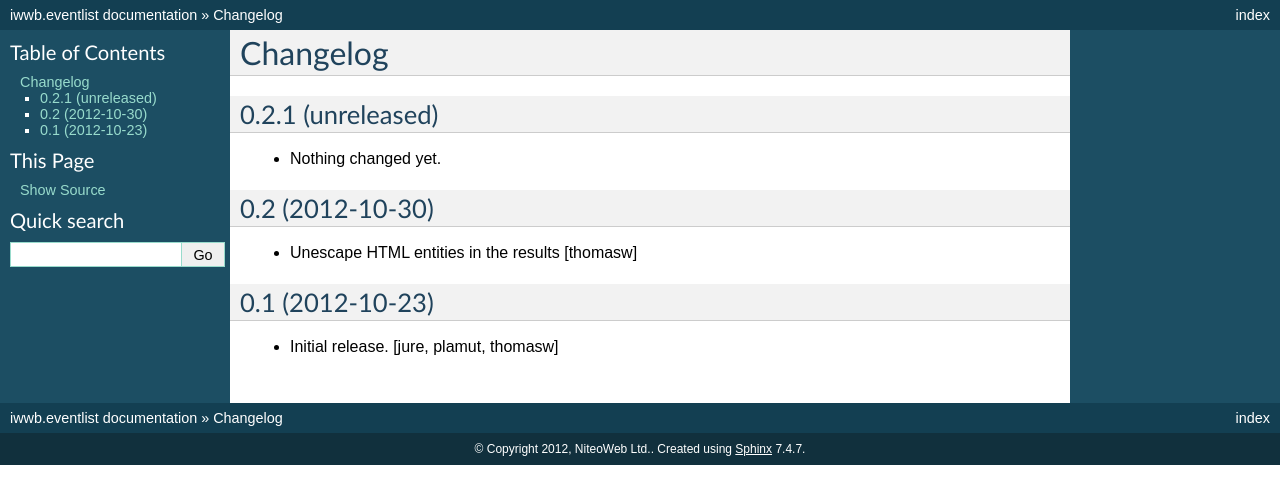
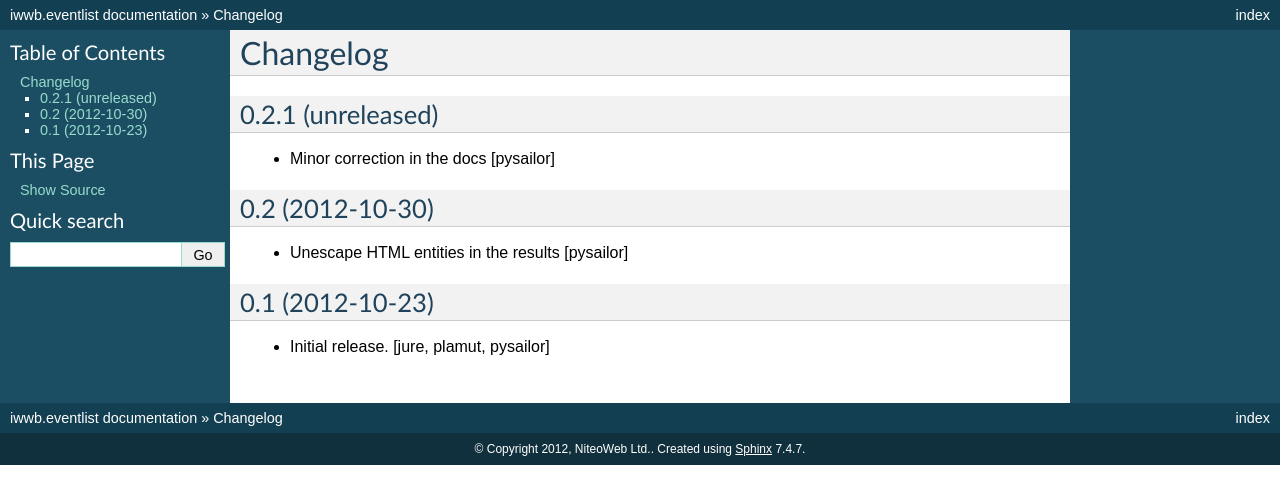
Before and after one commit to collective/iwwb.eventlist, a Sphinx documentation site: the page built from docs/HISTORY.rst, in a window 1280 px wide. Shown: the top 504 px of the page. Built offline with Sphinx 7.4.7, drawn with Linux system fonts in a browser that asks for light colours.

Commit message:
updated the docs a bit

```diff
--- a/docs/HISTORY.rst
+++ b/docs/HISTORY.rst
@@ -5,16 +5,16 @@ Changelog
 0.2.1 (unreleased)
 ------------------
 
-- Nothing changed yet.
+- Minor correction in the docs [pysailor]
 
 
 0.2 (2012-10-30)
 ----------------
 
-- Unescape HTML entities in the results [thomasw]
+- Unescape HTML entities in the results [pysailor]
 
 0.1 (2012-10-23)
 ----------------
 
 - Initial release.
-  [jure, plamut, thomasw]
+  [jure, plamut, pysailor]
--- a/docs/README.rst
+++ b/docs/README.rst
@@ -15,3 +15,5 @@ Iwwb Eventlist
    It makes use of their web interfaces described at http://www.iwwb.de/wss/sucheIWWBServer.php
 
 This package will be useful mostly to German users, as it explicitly targets a German site.
+
+An example of where this package is used (with further UI customizations) can be seen on the German site `gefaehrdungsbeurteilung.de <http://www.gefaehrdungsbeurteilung.de/de/service/fort-und-weiterbildungsangebote>_.
--- a/setup.py
+++ b/setup.py
@@ -25,9 +25,9 @@ setup(name='iwwb.eventlist',
         "Programming Language :: Python",
         ],
       keywords='Plone Python',
-      author='NiteoWeb Ltd.',
+      author='NiteoWeb Ltd., Syslab.com GmbH',
       author_email='info@niteoweb.com',
-      url='http://www.niteoweb.com',
+      url='http://pypi.python.org/pypi/iwwb.eventlist',
       license='BSD',
       packages=find_packages('src', exclude=['ez_setup']),
       namespace_packages=['iwwb'],
```
Also changed, not shown: other parts of docs/README.rst (+1 -1 lines).
